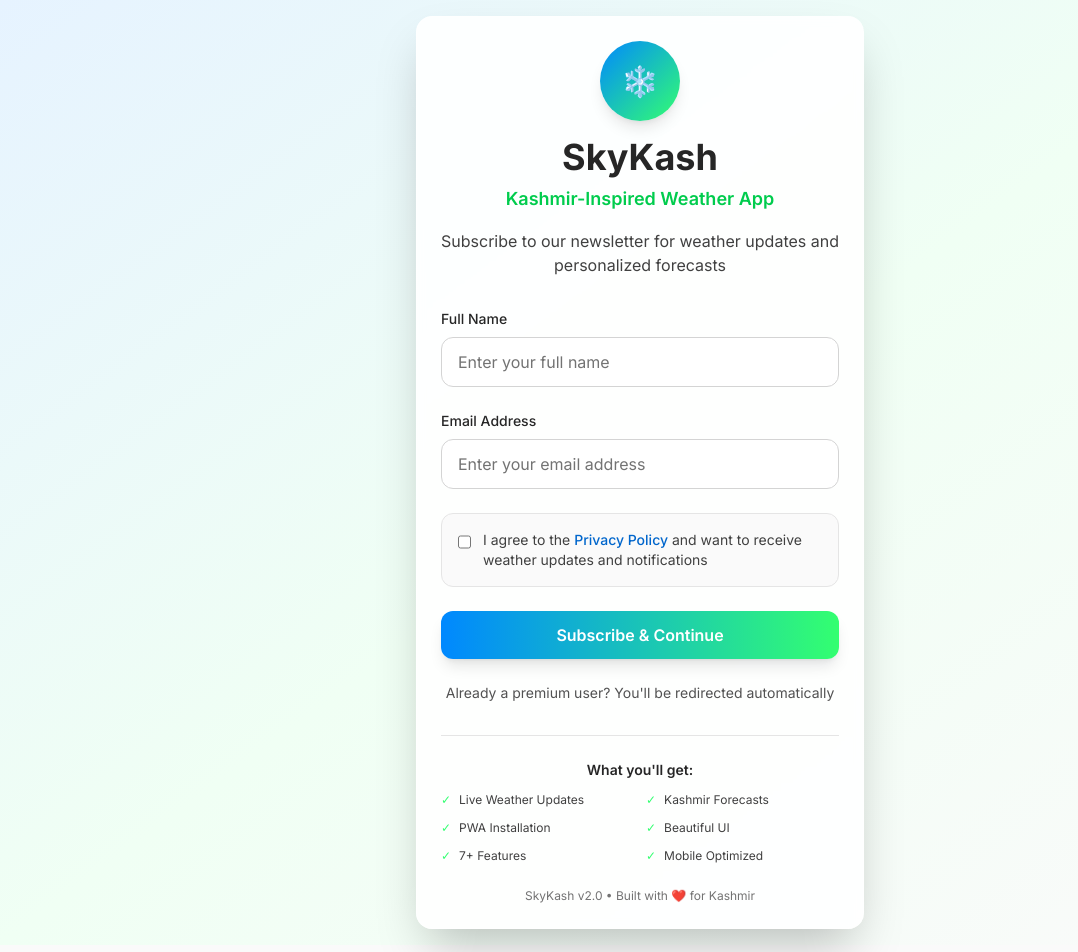
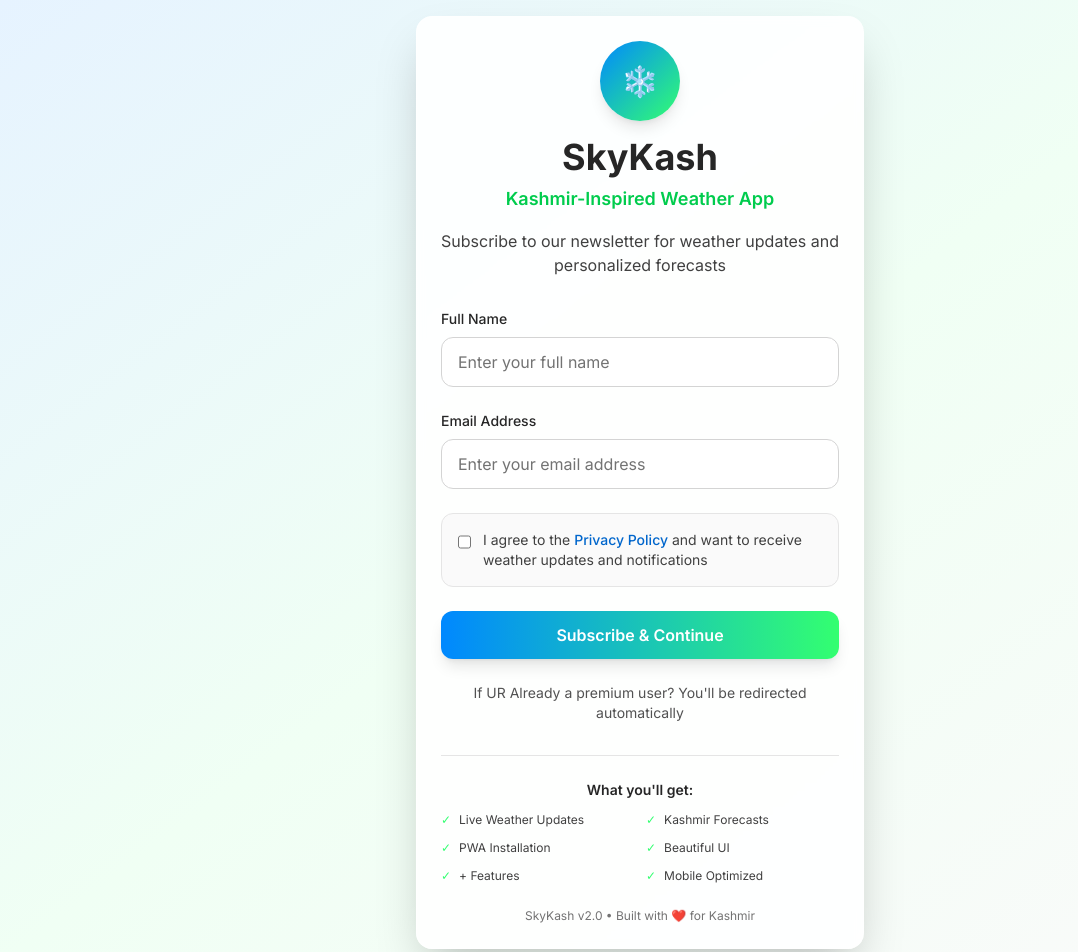
Before and after one commit to Saff9/SkyKash, a Next.js app: page / in a window 1280 px wide. Shown: the top 952 px of the page, without its empty margins (0-1078 px from the left). Built offline with nearby package versions, Linux system fonts and the light colour scheme.

Commit message:
Update NewsletterSignup.tsx

```diff
--- a/components/NewsletterSignup.tsx
+++ b/components/NewsletterSignup.tsx
@@ -180,7 +180,7 @@ export default function NewsletterSignup() {
 
         <div className="mt-6 text-center">
           <p className="text-sm text-kashmir-light-neutral-600 dark:text-kashmir-dark-neutral-400">
-            Already a premium user? You'll be redirected automatically
+            If UR Already a premium user? You'll be redirected automatically
           </p>
         </div>
 
@@ -206,7 +206,7 @@ export default function NewsletterSignup() {
             </div>
             <div className="flex items-center space-x-2 text-kashmir-light-neutral-700 dark:text-kashmir-dark-neutral-300">
               <span className="text-kashmir-light-green-500 dark:text-kashmir-dark-green-500">✓</span>
-              <span>7+ Features</span>
+              <span>+ Features</span>
             </div>
             <div className="flex items-center space-x-2 text-kashmir-light-neutral-700 dark:text-kashmir-dark-neutral-300">
               <span className="text-kashmir-light-green-500 dark:text-kashmir-dark-green-500">✓</span>
```
